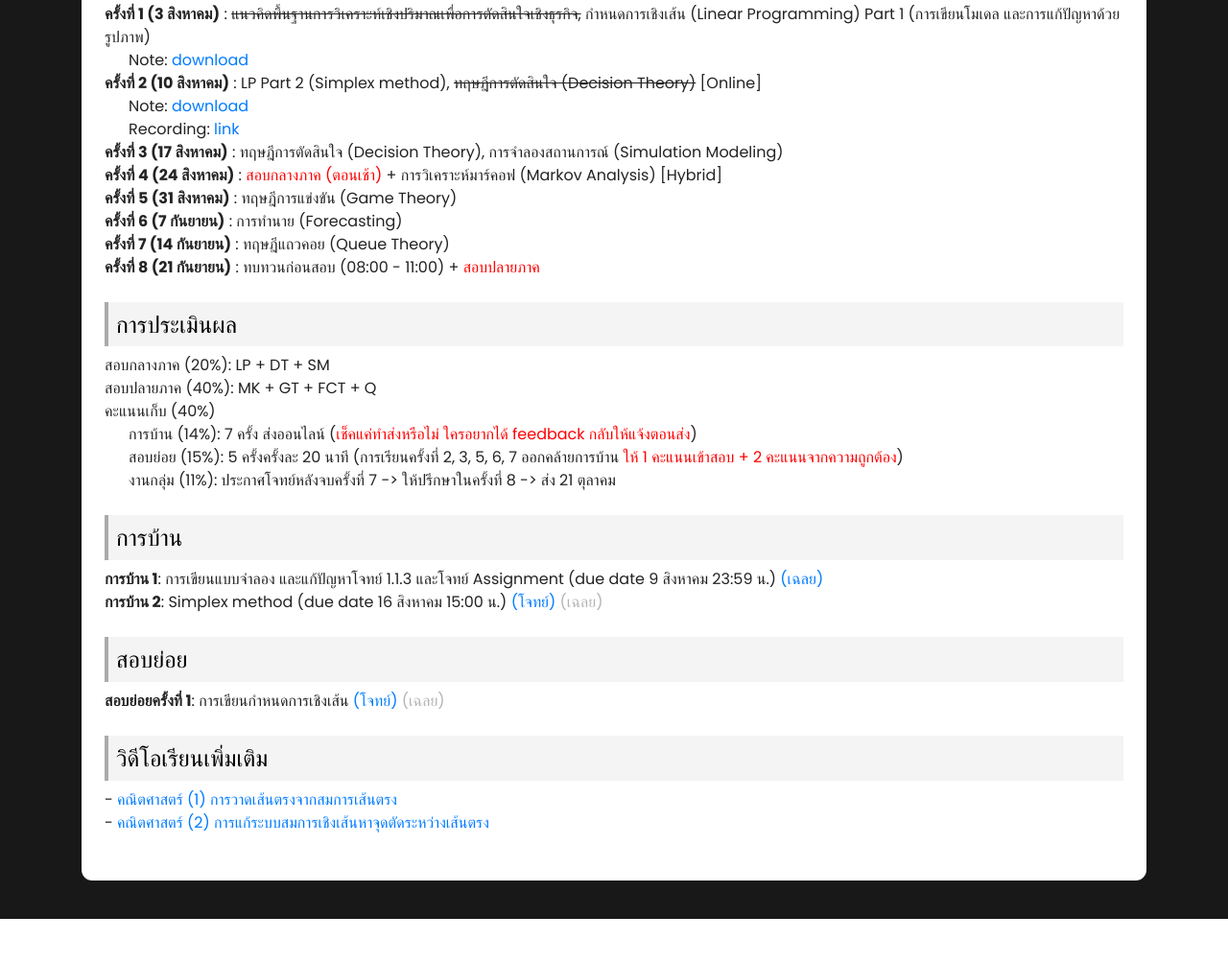
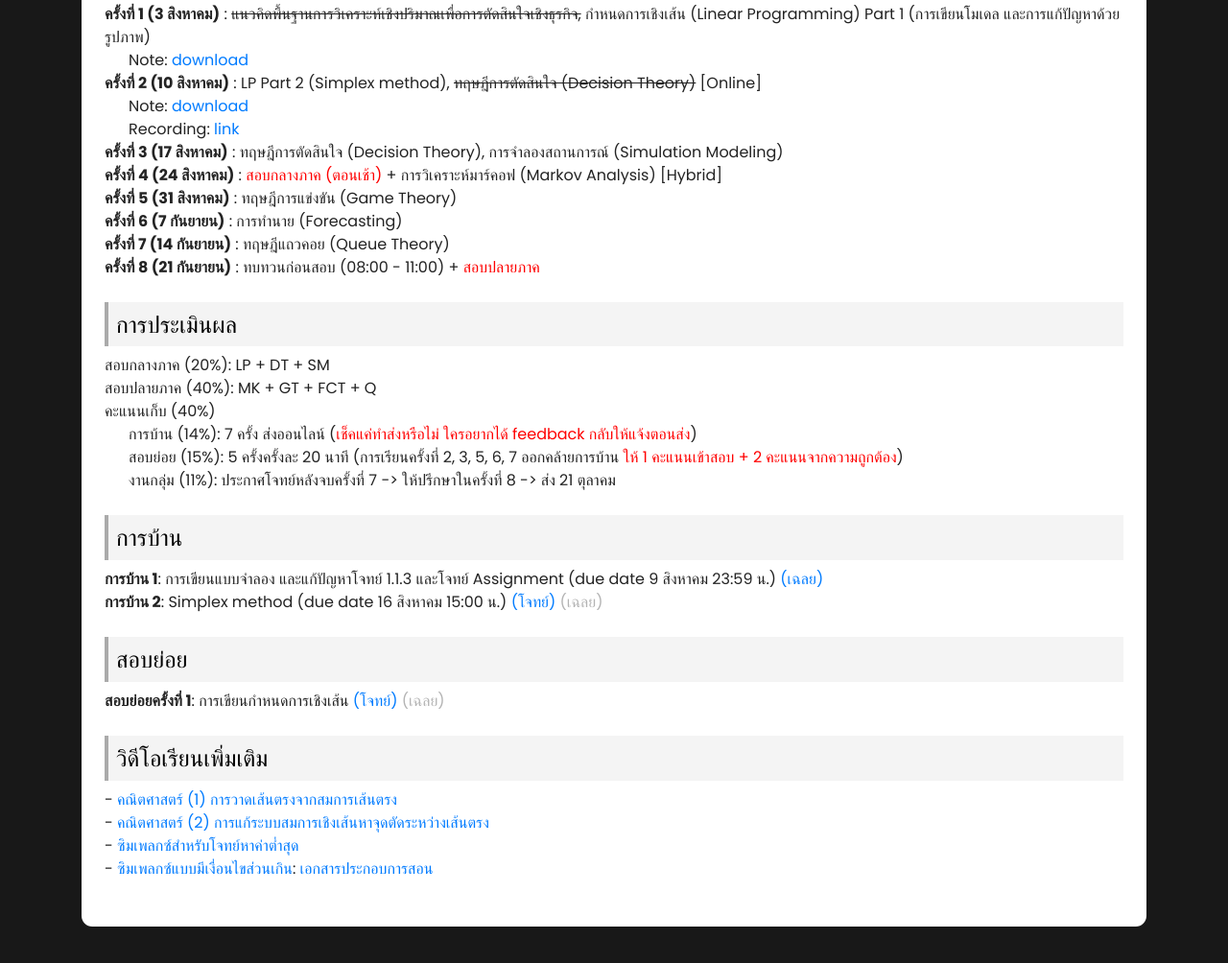
Before and after one commit to yamchote-ppt/yamchote-ppt.github.io, a plain HTML site: page teaching/720201-B1-1-2568.html in a window 1280 px wide. Shown: the part 735-1739 px from the top of the page at 96% size. Before the commit the page ends 1693 px from the top, so only its background shows below. Drawn offline with Linux system fonts and the light colour scheme; a web font is replaced by a local one.

Commit message:
add teaching

```diff
--- a/teaching/720201-B1-1-2568.html
+++ b/teaching/720201-B1-1-2568.html
@@ -199,6 +199,8 @@
                                         <!-- <li><a href="https://example.com/quantitative-analysis-syllabus.pdf" target="_blank">Syllabus</a></li> -->
                                         <li> - <a href="https://www.youtube.com/watch?v=5eGSsYbCywo">คณิตศาสตร์ (1) การวาดเส้นตรงจากสมการเส้นตรง</a></li>
                                         <li> - <a href="https://www.youtube.com/watch?v=ftTM9zZ8yr8">คณิตศาสตร์ (2) การแก้ระบบสมการเชิงเส้นหาจุดตัดระหว่างเส้นตรง</a></li>
+                                        <li> - <a href="https://youtu.be/5zaD5F6JSD0">ซิมเพลกซ์สำหรับโจทย์หาค่าต่ำสุด</a></li>
+                                        <li> - <a href="https://youtu.be/Rv5KO410a1E">ซิมเพลกซ์แบบมีเงื่อนไขส่วนเกิน</a>: <a href="../assets/handout/simplex-surplus-artificial.pdf">เอกสารประกอบการสอน</a></li>
                                     </ul>
                                 </div>
             </div>
```
Also changed, not shown: 1 other file.
